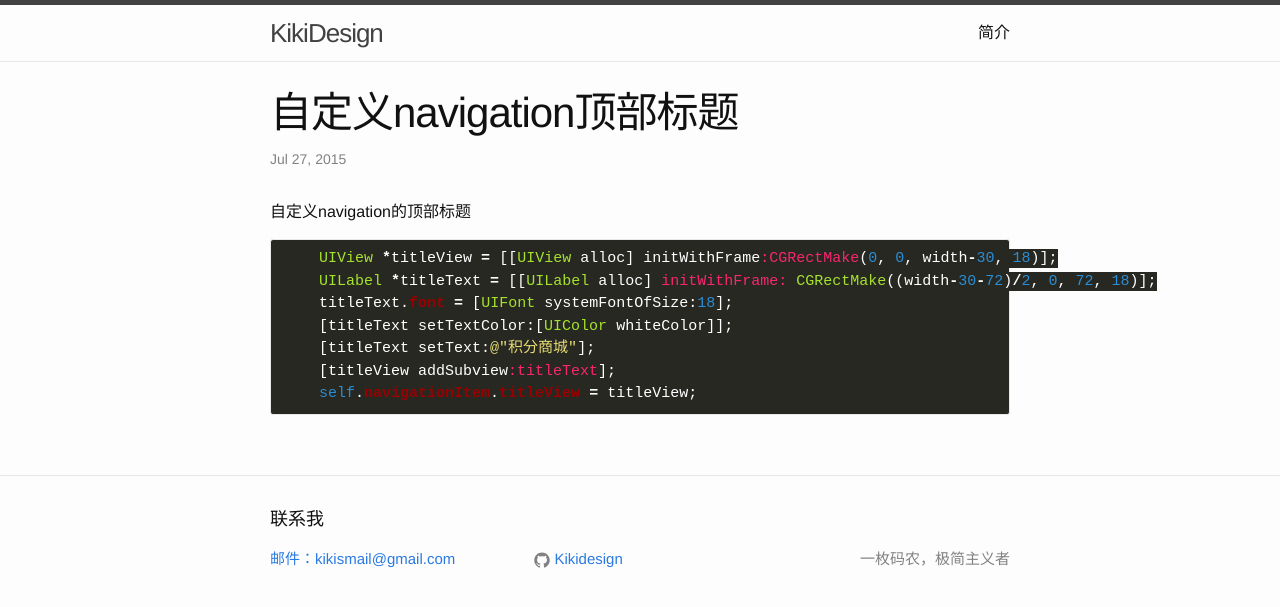
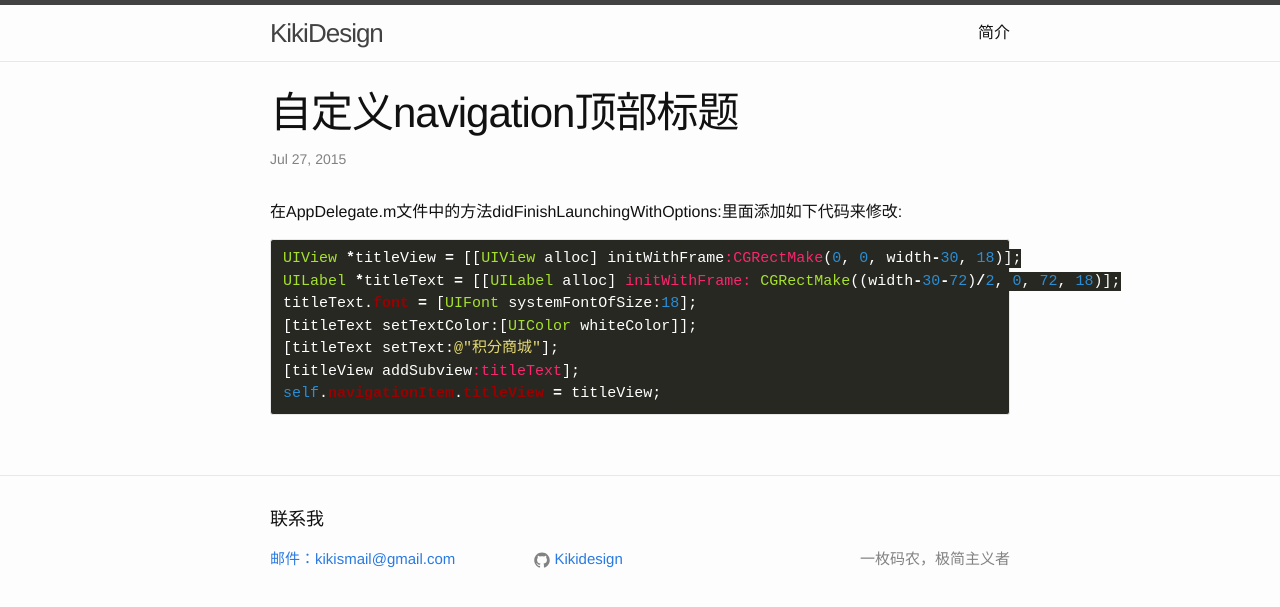
Before and after one commit to kikidesign/kikidesign.github.io, a Jekyll site: the page built from _posts/2015-07-27-Navigation-Top-Custom.md, in a window 1280 px wide. Shown: the top 607 px of the page. Built offline with Jekyll 4.4.1, drawn with Linux system fonts in a browser that asks for light colours.

Commit message:
NavigationItem-Top-Custom2

```diff
--- a/_posts/2015-07-27-Navigation-Top-Custom.md
+++ b/_posts/2015-07-27-Navigation-Top-Custom.md
@@ -5,14 +5,14 @@ date:   2015-07-27 16:39:40
 categories: iOS update
 ---
 
-自定义navigation的顶部标题
+在AppDelegate.m文件中的方法didFinishLaunchingWithOptions:里面添加如下代码来修改:
 
 {% highlight ruby %}
-    UIView *titleView = [[UIView alloc] initWithFrame:CGRectMake(0, 0, width-30, 18)];
-    UILabel *titleText = [[UILabel alloc] initWithFrame: CGRectMake((width-30-72)/2, 0, 72, 18)];
-    titleText.font = [UIFont systemFontOfSize:18];
-    [titleText setTextColor:[UIColor whiteColor]];
-    [titleText setText:@"积分商城"];
-    [titleView addSubview:titleText];
-    self.navigationItem.titleView = titleView;
+UIView *titleView = [[UIView alloc] initWithFrame:CGRectMake(0, 0, width-30, 18)];
+UILabel *titleText = [[UILabel alloc] initWithFrame: CGRectMake((width-30-72)/2, 0, 72, 18)];
+titleText.font = [UIFont systemFontOfSize:18];
+[titleText setTextColor:[UIColor whiteColor]];
+[titleText setText:@"积分商城"];
+[titleView addSubview:titleText];
+self.navigationItem.titleView = titleView;
 {% endhighlight %}
```
